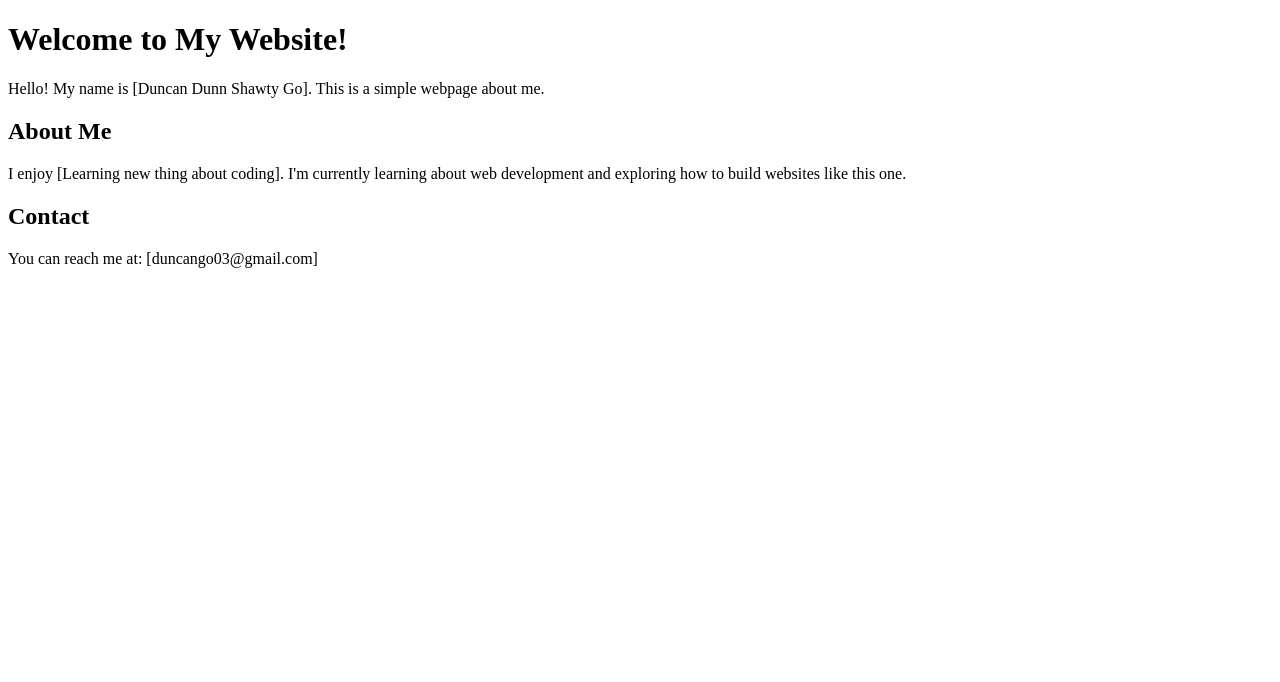
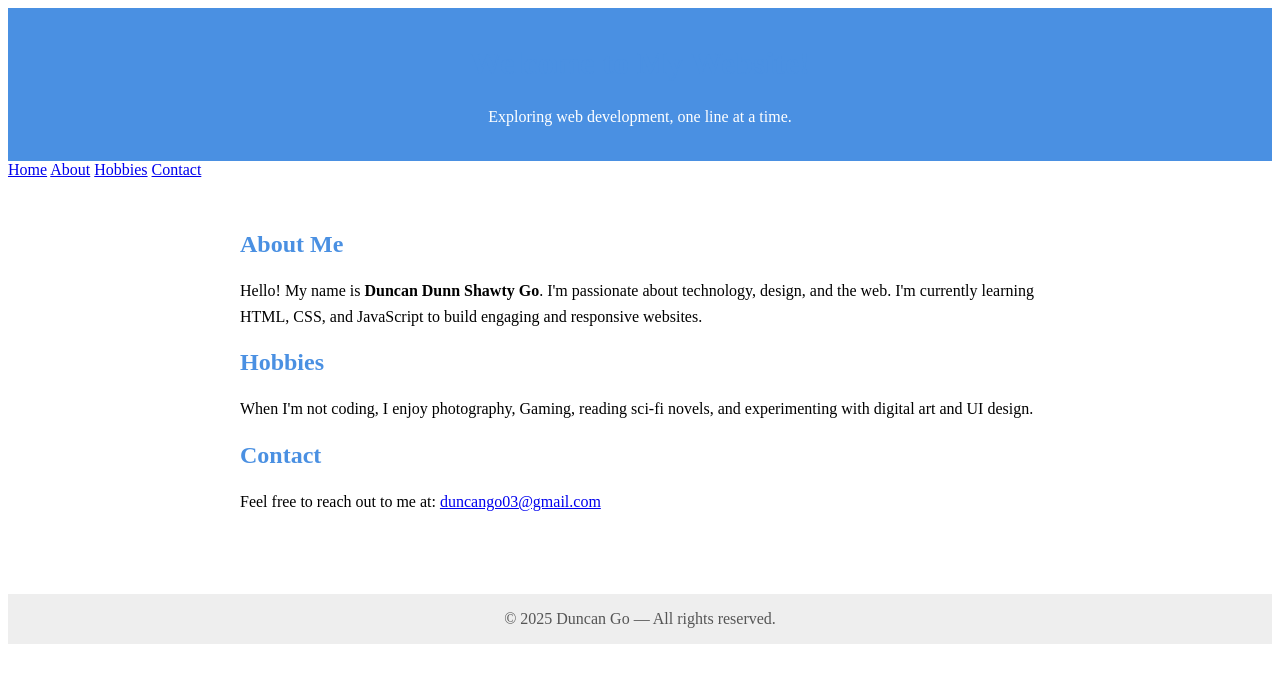
Before and after one commit to D-D-S-G-G/fre, a plain HTML site: page index.html in a window 1280 px wide. Drawn offline with Linux system fonts and the light colour scheme.

Commit message:
Update index.html

```diff
--- a/index.html
+++ b/index.html
@@ -1,16 +1,45 @@
 <!DOCTYPE html>
 <html lang="en">
 <head>
-  <meta charset="UTF-8">
-  <meta name="viewport" content="width=device-width, initial-scale=1.0">
+  <meta charset="UTF-8" />
+  <meta name="viewport" content="width=device-width, initial-scale=1.0" />
   <title>About Me</title>
+  <link rel="stylesheet" href="styles.css" />
 </head>
 <body>
-  <h1>Welcome to My Website!</h1>
-  <p>Hello! My name is [Duncan Dunn Shawty Go]. This is a simple webpage about me.</p>
-  <h2>About Me</h2>
-  <p>I enjoy [Learning new thing about coding]. I'm currently learning about web development and exploring how to build websites like this one.</p>
-  <h2>Contact</h2>
-  <p>You can reach me at: [duncango03@gmail.com]</p>
+
+  <header>
+    <h1>Welcome to My Website!</h1>
+    <p>Exploring web development, one line at a time.</p>
+  </header>
+
+  <nav>
+    <a href="#">Home</a>
+    <a href="#about">About</a>
+    <a href="#hobbies">Hobbies</a>
+    <a href="#contact">Contact</a>
+  </nav>
+
+  <main>
+    <section id="about">
+      <h2>About Me</h2>
+      <p>Hello! My name is <strong>Duncan Dunn Shawty Go</strong>. I'm passionate about technology, design, and the web. I'm currently learning HTML, CSS, and JavaScript to build engaging and responsive websites.</p>
+    </section>
+
+    <section id="hobbies">
+      <h2>Hobbies</h2>
+      <p>When I'm not coding, I enjoy photography, Gaming, reading sci-fi novels, and experimenting with digital art and UI design.</p>
+    </section>
+
+    <section id="contact">
+      <h2>Contact</h2>
+      <p>Feel free to reach out to me at: <a href="mailto:duncango03@gmail.com">duncango03@gmail.com</a></p>
+    </section>
+  </main>
+
+  <footer>
+    &copy; 2025 Duncan Go — All rights reserved.
+  </footer>
+
 </body>
 </html>
```
